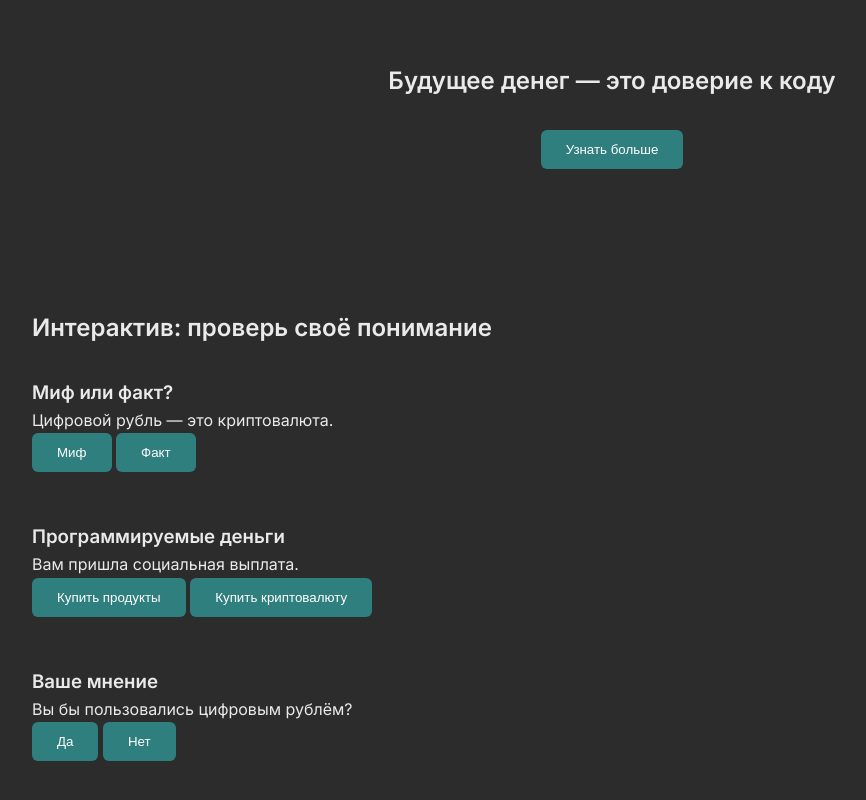
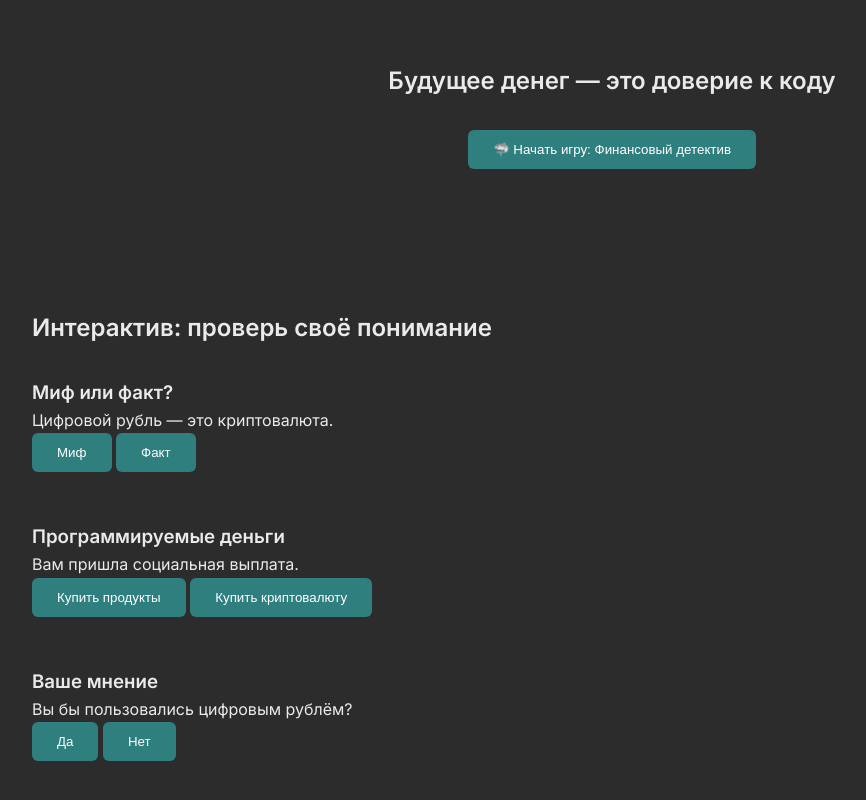
Before and after one commit to sonokokosik/digital-ruble-, a plain HTML site: page index.html in a window 1280 px wide. Shown: the part 1512-2312 px from the top of the page, without its empty margins (28-894 px from the left). Drawn offline with Linux system fonts and the light colour scheme.

Commit message:
Update index.html

```diff
--- a/index.html
+++ b/index.html
@@ -423,8 +423,9 @@ button:hover {background:var(--steel);}
 
   <h2>Будущее денег — это доверие к коду</h2>
 
-  <button onclick="alert('Спасибо за интерес к цифровому рублю!')">Узнать больше</button>
-
+ <a href="game.html">
+<button>🦈 Начать игру: Финансовый детектив</button>
+</a>
 </section>
 
 <script>
```
